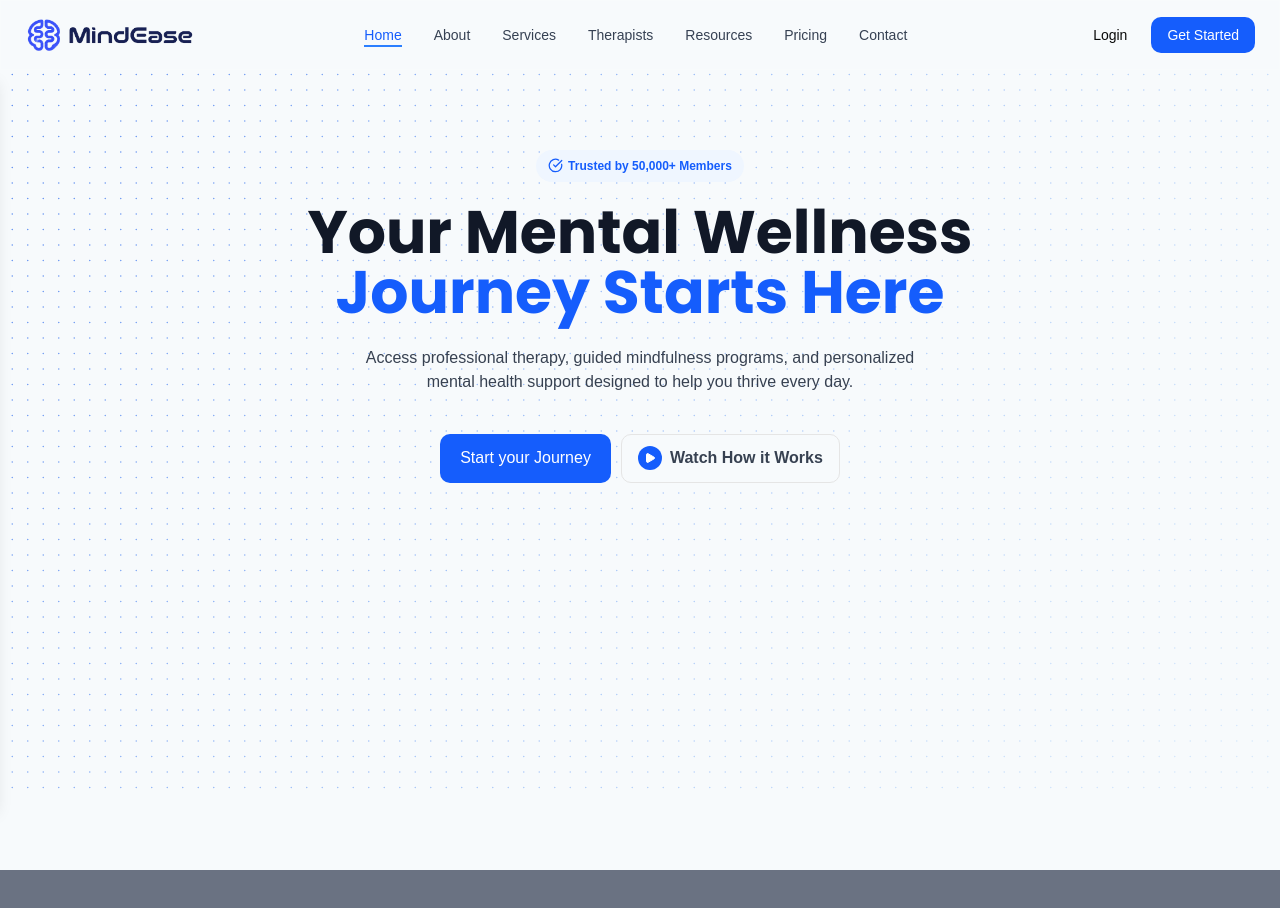
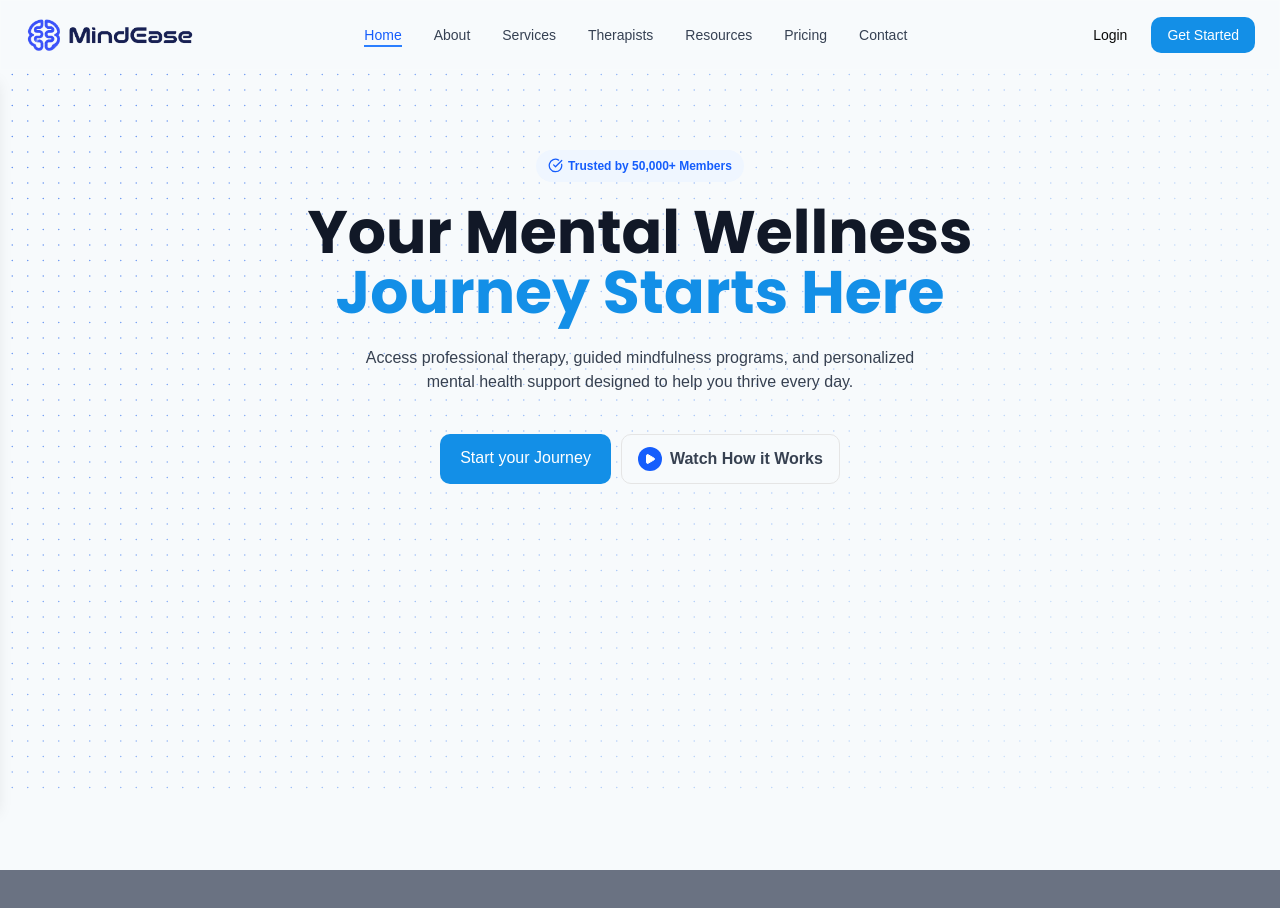
Before and after one commit to jianb14/MindEase, a React (Vite) app: page / in a window 1280 px wide. Shown: the top 908 px of the page. Built offline with nearby package versions, Linux system fonts and the light colour scheme.

Commit message:
change background button

```diff
--- a/src/components/layout/Navbar.jsx
+++ b/src/components/layout/Navbar.jsx
@@ -88,12 +88,12 @@ export default function Navbar() {
                 Login
               </button>
 
-              <button className="px-4 py-2 rounded-lg bg-blue-600 text-white text-sm hover:bg-blue-500 transition cursor-pointer">
+              <button className="px-4 py-2 rounded-lg bg-btn-primary text-white text-sm hover:bg-blue-500 transition cursor-pointer">
                 Get Started
               </button>
             </div>
 
-            <button className="md:hidden px-3 py-2 text-sm rounded-lg bg-blue-600 text-white hover:bg-blue-500 transition cursor-pointer">
+            <button className="md:hidden px-3 py-2 text-sm rounded-lg bg-btn-primary text-white hover:bg-blue-500 transition cursor-pointer">
               Get Started
             </button>
 
@@ -142,7 +142,7 @@ export default function Navbar() {
             ))}
           </div>
 
-          <button className="py-2.75 rounded-lg border font-medium hover:bg-gray-100 transition cursor-pointer">
+          <button className="py-2.75 rounded-lg text-white bg-black font-medium hover:bg-neutral-900 transition cursor-pointer">
               Login
           </button>
 
--- a/src/components/ui/Button.jsx
+++ b/src/components/ui/Button.jsx
@@ -1,10 +1,10 @@
 import { Link } from "react-router-dom";
 
 function Button({ children, onClick, to, label, variant = "primary", icon, className = "" }) {
-    const base ="px-5 pt-2.25 pb-2.75 text-sm sm:text-base rounded-lg font-medium transition duration-200 cursor-pointer";
+    const base ="px-5 pt-3 pb-3.5 text-md rounded-lg font-medium transition duration-200 cursor-pointer";
 
     const variants = {
-        primary: "bg-blue-600 text-white hover:bg-blue-500",
+        primary: "bg-btn-primary text-white hover:bg-blue-600",
         secondary: "bg-gray-100 hover:bg-gray-200",
         accent: "bg-white text-black hover:bg-gray-200 border border-gray-300",
         submit: "bg-black text-white py-3 font-medium hover:bg-neutral-800 transition-colors flex items-center gap-2 justify-center flex-row-reverse"
--- a/src/features/home/Hero.jsx
+++ b/src/features/home/Hero.jsx
@@ -16,7 +16,7 @@ export default function Hero() {
                         </div>
                     </div>
 
-                    <h1 className="text-5xl md:text-6xl font-serif text-text-primary font-bold text-center mb-6">Your Mental Wellness <br/><span className="text-blue-600">Journey Starts Here</span></h1>
+                    <h1 className="text-5xl md:text-6xl font-serif text-text-primary font-bold text-center mb-6">Your Mental Wellness <br/><span className="text-btn-primary">Journey Starts Here</span></h1>
                     <p className="text-text-secondary text-md text-center mb-10">Access professional therapy, guided mindfulness programs, and personalized <br/> mental health support designed to help you thrive every day.</p>
 
                     <div className="flex justify-center px-10 gap-2.5 flex-col sm:flex-row">
--- a/src/index.css
+++ b/src/index.css
@@ -6,11 +6,14 @@
 @custom-variant dark (&:is(.dark *));
 
 @theme {
+
   --color-bg-primary: #f7fafc;
+  --color-btn-primary: #138fe7;
   --color-secondary: #22c55e;
 
   --color-text-primary: #111827;
   --color-text-secondary: #374151;
+  --color-text-accent: #374151;
 
   --font-sans: "Inter", sans-serif;
   --font-serif: "Poppins", sans-serif;
```
